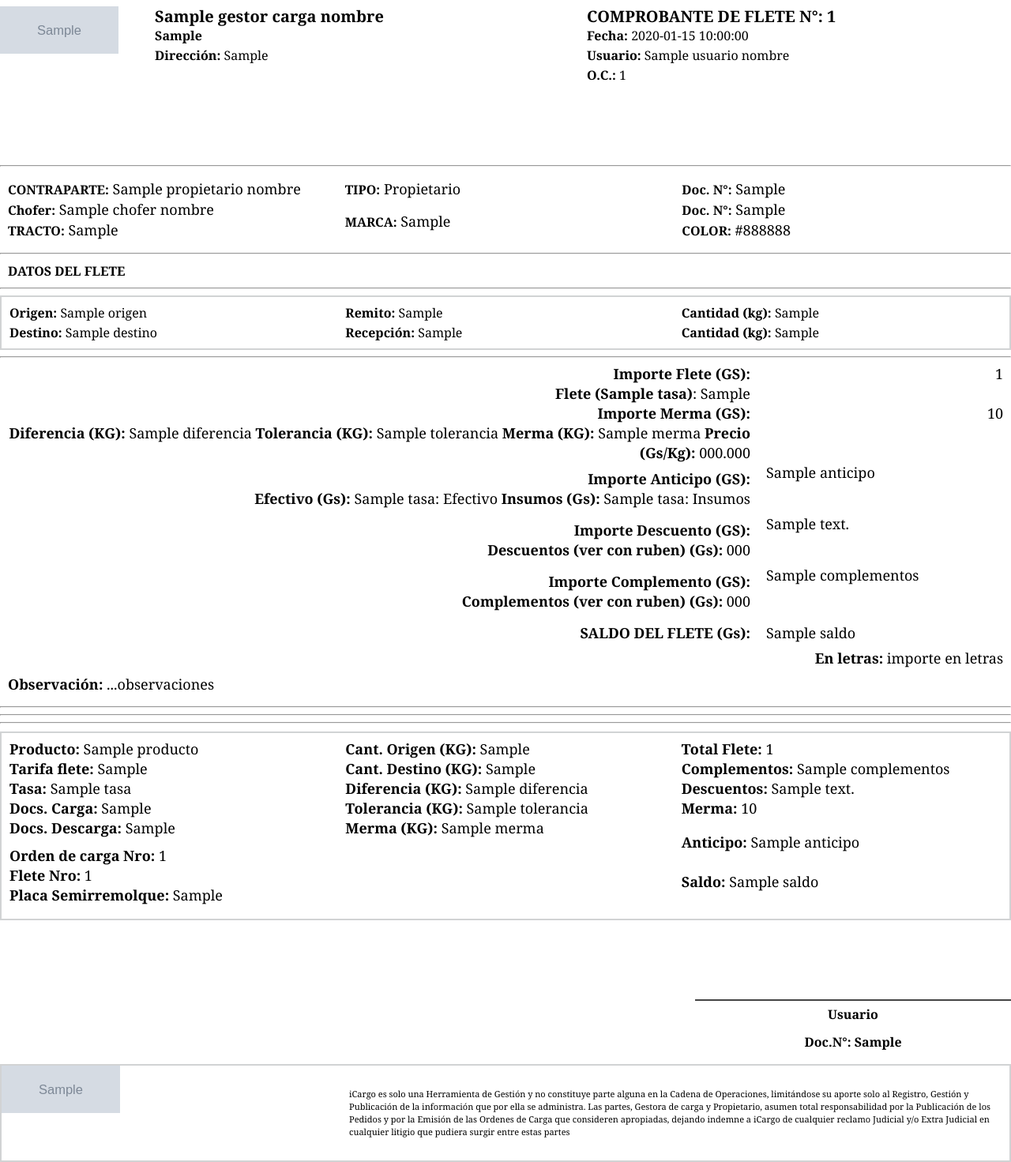
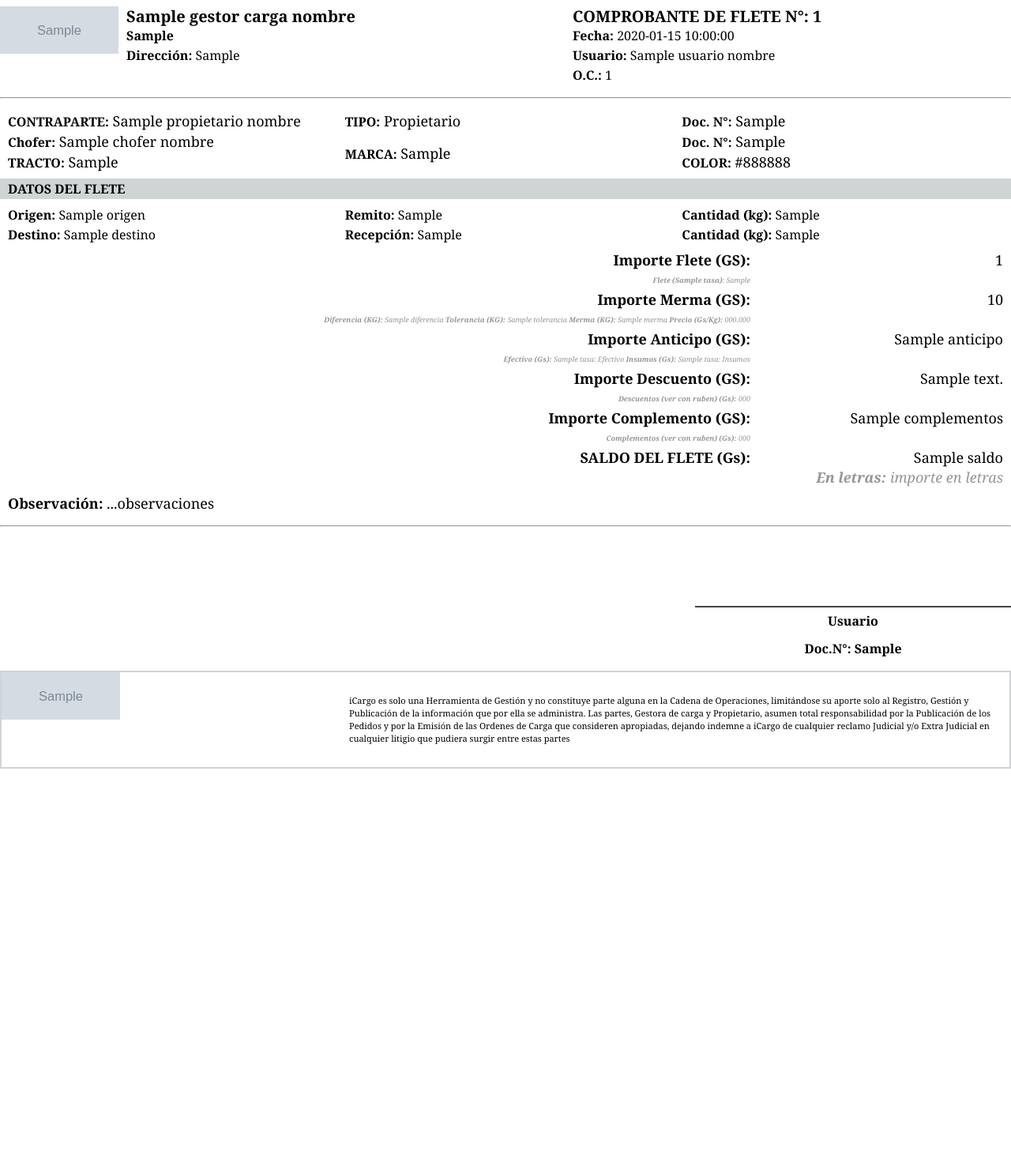
Before and after one commit to marceloalvarezcds/icargo-backend, a Python web app: template app/templates/pdf_resumen.html in a window 1280 px wide. Shown: the whole page at 79% size. After the commit the page ends 973 px from the top, so only its background shows below. Run offline with Jinja, Linux system fonts and the light colour scheme; the template is opened without the code that fills it: most values are stand-ins (such as "Sample title", 1, 10 or a date in 2020); grey boxes marked "Sample" are stand-in pictures.

Commit message:
fix formato flete pdf

```diff
--- a/app/templates/pdf_resumen.html
+++ b/app/templates/pdf_resumen.html
@@ -93,9 +93,13 @@
         font-size: 11px;
       }
 
+      .fs7 {
+        font-size: 9px;
+      }
+
       .gestor-logo {
-        width: 186px;
-        height: 186px;
+        width: 150px;
+        height: 90px;
       }
 
       .gestor-logo div {
@@ -236,6 +240,19 @@
         text-align: end;
       }
 
+      .back-color-gray {
+        background:#cfd4d5;
+      }
+
+      .color-gray {
+        color:#cfd4d5;
+      }
+
+      .sub-item {
+        font-style: italic;
+        color:#939598;
+      }
+
     </style>
   </head>
 
@@ -318,17 +335,13 @@
 
       </div>
 
-      <hr>
-
-      <div class="flex1 td">
+      <div class="flex1 td back-color-gray">
         <p class="fs4 lh3">
           <span  class="bold fs5 lh3">DATOS DEL FLETE</span>
         </p>
       </div>
 
-      <hr>
-
-      <div class="table box">
+      <div class="table">
         <div class="flex1 td">
           <p class="fs5 lh3">
             <span class="bold">Origen: </span>{{origen}}
@@ -358,19 +371,16 @@
 
       </div>
 
-      <hr>
+      <div>
 
         <div class="table">
-
           <div class="flex3">
-
             <p class="fs4 lh3 end">
               <span class="bold">Importe Flete (GS): </span>
             </p>
-          <p class="fs4 lh3 end">
+            <p class="fs7 lh3 sub-item end">
               <span class="bold">Flete ({{tasa}})</span>: {{tarifa_flete}}
             </p>
-
           </div>
 
           <div class="flex1">
@@ -378,23 +388,19 @@
               <span>{{total_flete}}</span>
             </p>
           </div>
-
         </div>
 
         <div class="table">
-
           <div class="flex3">
-
             <p class="fs4 lh3 end">
               <span class="bold">Importe Merma (GS): </span>
             </p>
-          <p class="fs4 lh3 end">
+            <p class="fs7 lh3 sub-item end">
               <span class="bold">Diferencia (KG): </span>{{diferencia}}
               <span class="bold">Tolerancia (KG): </span>{{tolerancia}}
               <span class="bold">Merma (KG): </span>{{merma}}
               <span class="bold">Precio (Gs/Kg): </span> 000.000
             </p>
-
           </div>
 
           <div class="flex1">
@@ -402,75 +408,80 @@
               <span>{{merma_total}}</span>
             </p>
           </div>
-
         </div>
 
-      <div>
-      <div>
         <div class="table">
-            <div class="td half">
+          <div class="flex3">
             <p class="fs4 lh3 end">
               <span class="bold">Importe Anticipo (GS): </span>
             </p>
-              <p class="fs4 lh3 end">
+            <p class="fs7 lh3 sub-item end">
               <span class="bold">Efectivo (Gs): </span>{{tasa}}: Efectivo
               <span class="bold">Insumos (Gs): </span>{{tasa}}: Insumos
             </p>
           </div>
 
-            <div>
-              <p class="fs4 lh3 end"><span>{{anticipo}}</span></p>
+          <div class="flex1">
+            <p class="fs4 lh3 end">
+              <span>{{anticipo}}</span>
+            </p>
           </div>
         </div>
 
         <div class="table">
-            <div class="td half">
+          <div class="flex3">
             <p class="fs4 lh3 end">
               <span class="bold">Importe Descuento (GS): </span>
             </p>
-              <p class="fs4 lh3 end">
+            <p class="fs7 lh3 sub-item end">
               <span class="bold">Descuentos (ver con ruben) (Gs): </span> 000
             </p>
           </div>
 
-            <div>
-              <p class="fs4 lh3 end"><span>{{descuentos}}</span></p>
+          <div class="flex1">
+            <p class="fs4 lh3 end">
+              <span>{{descuentos}}</span>
+            </p>
           </div>
         </div>
 
         <div class="table">
-            <div class="td half">
+          <div class="flex3">
             <p class="fs4 lh3 end">
               <span class="bold">Importe Complemento (GS): </span>
             </p>
-              <p class="fs4 lh3 end">
+            <p class="fs7 lh3 sub-item end">
               <span class="bold">Complementos (ver con ruben) (Gs): </span>000
             </p>
           </div>
 
-            <div>
-              <p class="fs4 lh3 end"><span>{{complementos}}</span></p>
+          <div class="flex1">
+            <p class="fs4 lh3 end">
+              <span>{{complementos}}</span>
+            </p>
           </div>
         </div>
 
         <div class="table">
-            <div class="td half">
+          <div class="flex3">
             <p class="fs4 lh3 end">
               <span class="bold">SALDO DEL FLETE (Gs): </span>
             </p>
           </div>
 
-            <div class="td">
-              <p class="fs4 lh3 end"><span>{{saldo}}</span></p>
+          <div class="flex1">
+            <p class="fs4 lh3 end">
+              <span>{{saldo}}</span>
+            </p>
           </div>
         </div>
 
-          <p class="fs4 lh3 end">
+        <div class="table">
+          <div class="flex1">
+            <p class="fs4 lh3 sub-item end">
               <span class="bold">En letras: </span> importe en letras
             </p>
-
           </div>
-
         </div>
 
         <div class="table">
@@ -483,12 +494,11 @@
 
         </div>
 
-      <hr>
-      <hr>
+      </div>
+
       <hr>
 
-
-      <div class="table box mt10">
+      <!--div class="table box mt10">
         <div class="flex1 td">
           <p class="fs4 lh3">
             <span class="bold">Producto: </span>{{producto}}
@@ -546,7 +556,7 @@
           </p>
           <p class="fs4 lh1"><span class="bold">Saldo: </span>{{saldo}}</p>
         </div>
-      </div>
+      </div-->
 
       <!--div class="box mt10 py10">
         <p class="fs6 lh4">
```
Lines whose indentation alone changed are shown as unchanged.
